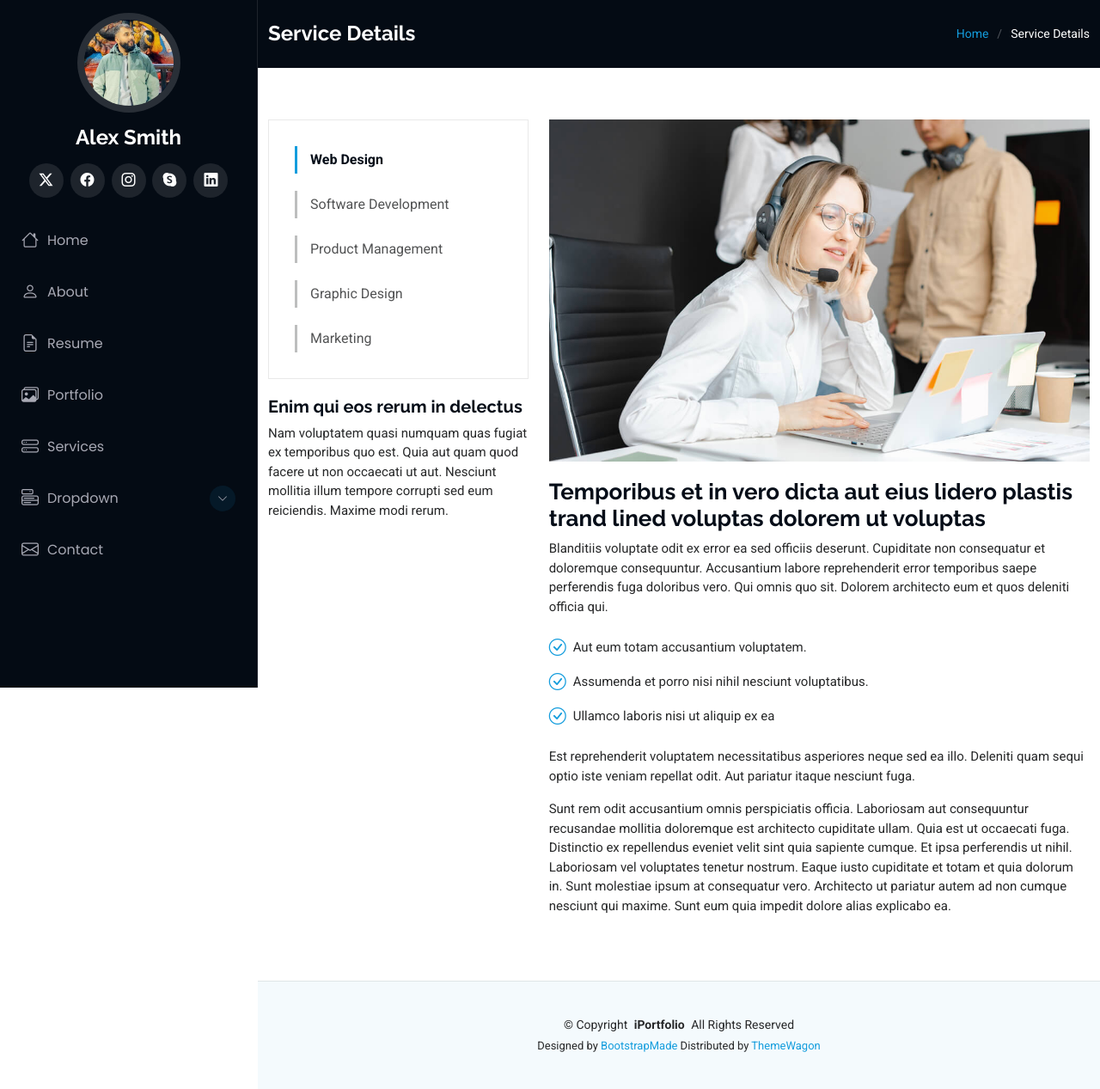
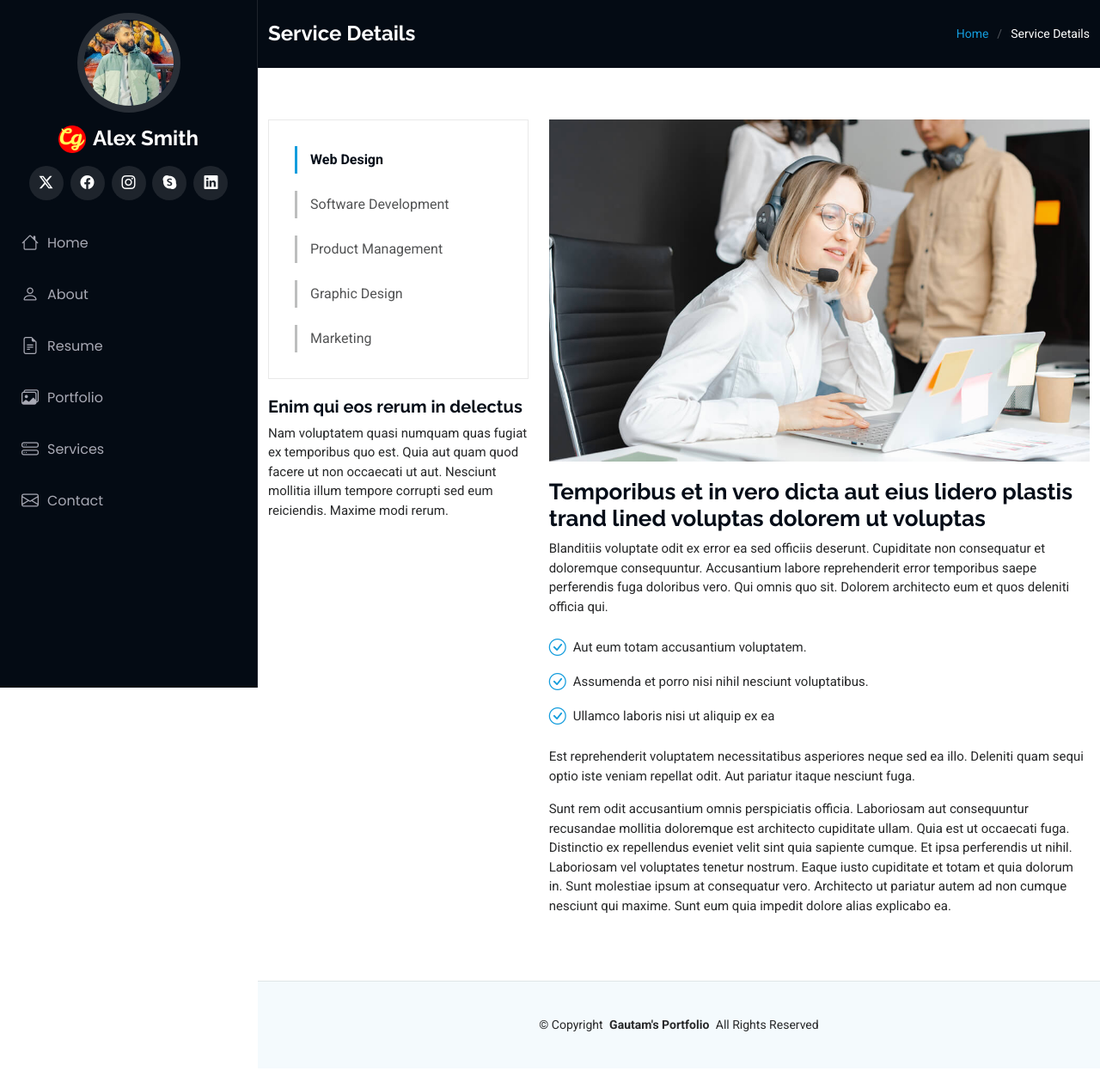
Before and after one commit to Gautam532/cgautam, a plain HTML site: page service-details.html in a window 1280 px wide. Shown: the whole page at 86% size. After the commit the page ends 1243 px from the top, so only its background shows below. Drawn offline with Linux system fonts and the light colour scheme.

Commit message:
Update service-details.html

```diff
--- a/service-details.html
+++ b/service-details.html
@@ -4,7 +4,7 @@
 <head>
   <meta charset="utf-8">
   <meta content="width=device-width, initial-scale=1.0" name="viewport">
-  <title>Service Details - iPortfolio Bootstrap Template</title>
+  <title>Choodamani Gautam</title>
   <meta content="" name="description">
   <meta content="" name="keywords">
 
@@ -27,13 +27,7 @@
   <!-- Main CSS File -->
   <link href="assets/css/main.css" rel="stylesheet">
 
-  <!-- =======================================================
-  * Template Name: iPortfolio
-  * Template URL: https://bootstrapmade.com/iportfolio-bootstrap-portfolio-websites-template/
-  * Updated: Jun 29 2024 with Bootstrap v5.3.3
-  * Author: BootstrapMade.com
-  * License: https://bootstrapmade.com/license/
-  ======================================================== -->
+
 </head>
 
 <body class="service-details-page">
@@ -47,7 +41,7 @@
 
     <a href="index.html" class="logo d-flex align-items-center justify-content-center">
       <!-- Uncomment the line below if you also wish to use an image logo -->
-      <!-- <img src="assets/img/logo.png" alt=""> -->
+      <img src="assets/img/logo.png" alt="Choodamani Gautam">
       <h1 class="sitename">Alex Smith</h1>
     </a>
 
@@ -66,7 +60,7 @@
         <li><a href="#resume"><i class="bi bi-file-earmark-text navicon"></i> Resume</a></li>
         <li><a href="#portfolio"><i class="bi bi-images navicon"></i> Portfolio</a></li>
         <li><a href="#services"><i class="bi bi-hdd-stack navicon"></i> Services</a></li>
-        <li class="dropdown"><a href="#"><i class="bi bi-menu-button navicon"></i> <span>Dropdown</span> <i class="bi bi-chevron-down toggle-dropdown"></i></a>
+<!--         <li class="dropdown"><a href="#"><i class="bi bi-menu-button navicon"></i> <span>Dropdown</span> <i class="bi bi-chevron-down toggle-dropdown"></i></a>
           <ul>
             <li><a href="#">Dropdown 1</a></li>
             <li class="dropdown"><a href="#"><span>Deep Dropdown</span> <i class="bi bi-chevron-down toggle-dropdown"></i></a>
@@ -82,7 +76,7 @@
             <li><a href="#">Dropdown 3</a></li>
             <li><a href="#">Dropdown 4</a></li>
           </ul>
-        </li>
+        </li> -->
         <li><a href="#contact"><i class="bi bi-envelope navicon"></i> Contact</a></li>
       </ul>
     </nav>
@@ -155,15 +149,9 @@
 
     <div class="container">
       <div class="copyright text-center ">
-        <p>© <span>Copyright</span> <strong class="px-1 sitename">iPortfolio</strong> <span>All Rights Reserved</span></p>
+        <p>© <span>Copyright</span> <strong class="px-1 sitename">Gautam's Portfolio</strong> <span>All Rights Reserved</span></p>
       </div>
-      <div class="credits">
-        <!-- All the links in the footer should remain intact. -->
-        <!-- You can delete the links only if you've purchased the pro version. -->
-        <!-- Licensing information: https://bootstrapmade.com/license/ -->
-        <!-- Purchase the pro version with working PHP/AJAX contact form: [buy-url] -->
-        Designed by <a href="https://bootstrapmade.com/">BootstrapMade</a> Distributed by <a href="https://themewagon.com">ThemeWagon</a>
-      </div>
+
     </div>
 
   </footer>
```
